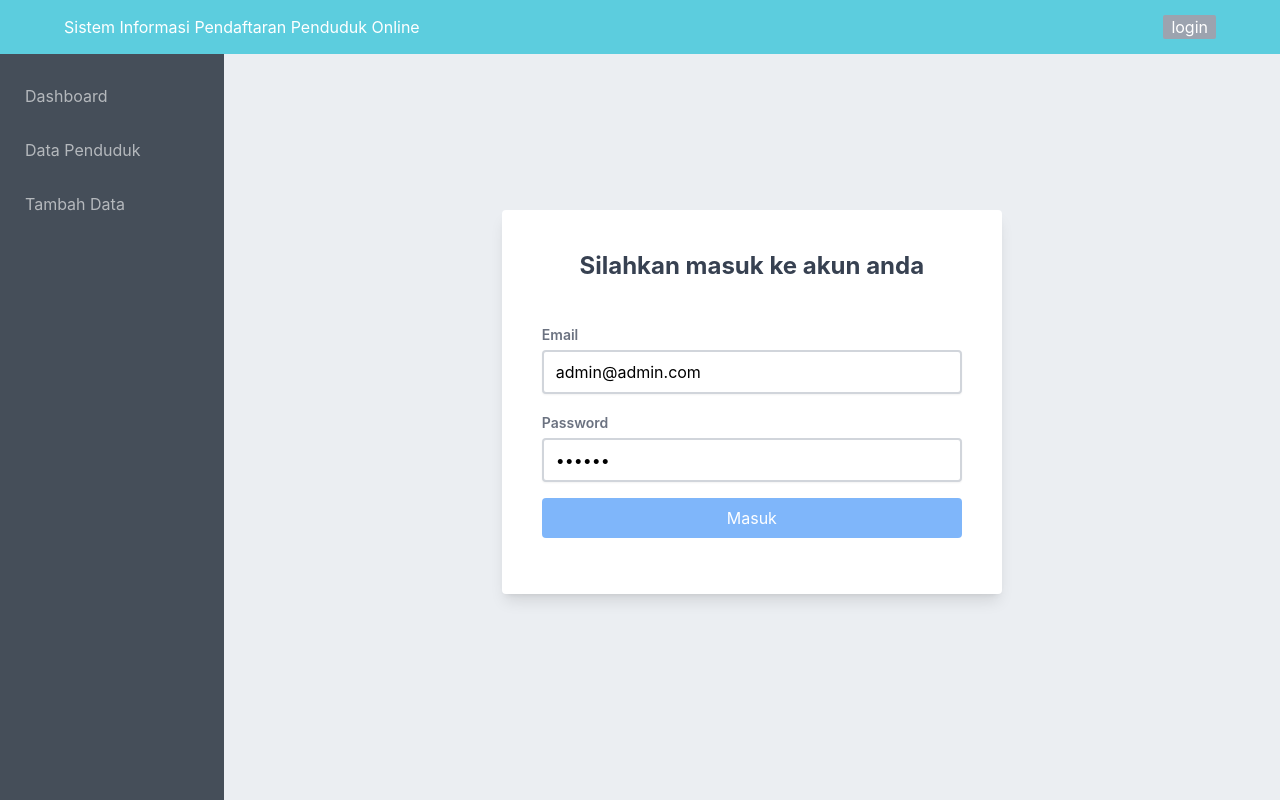
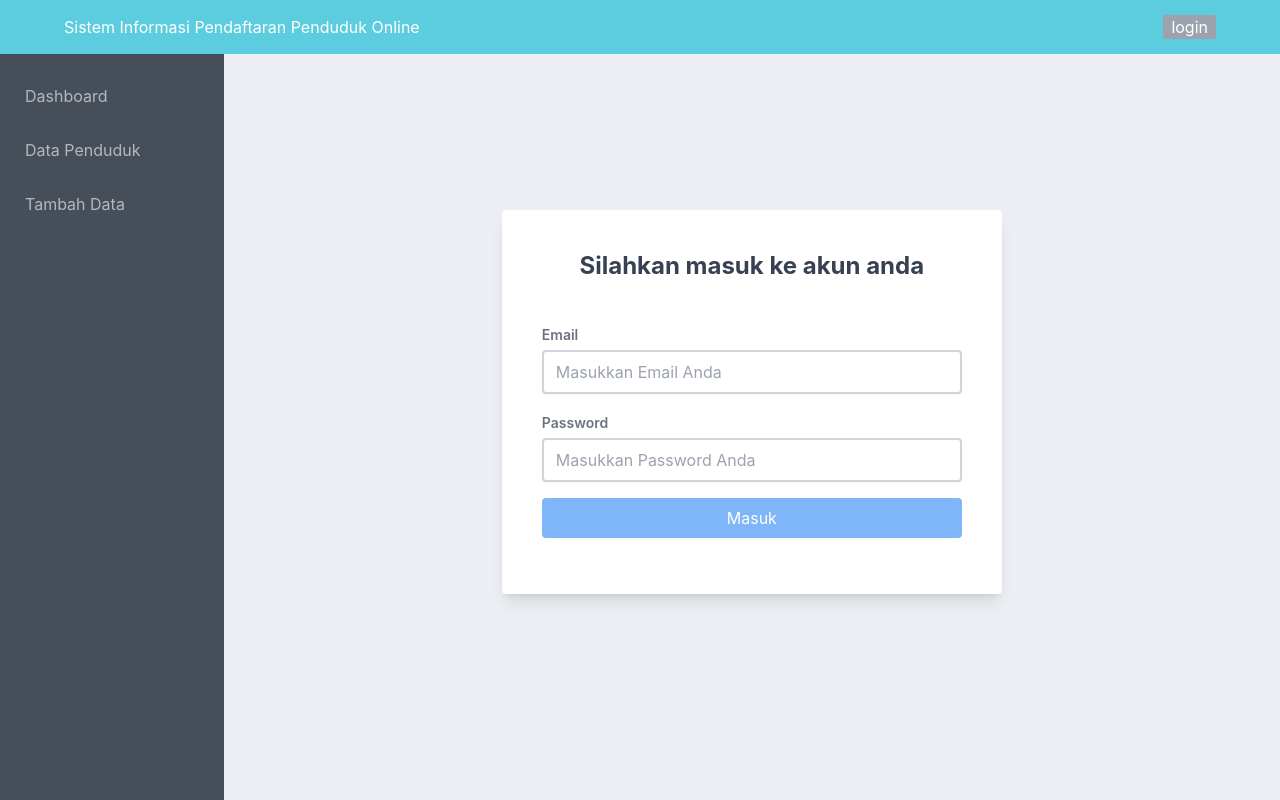
Before and after one commit to alfirman-it-unimal/kp-project, a Next.js app: page /login in a window 1280 px wide. Built offline with nearby package versions, Linux system fonts and the light colour scheme.

Commit message:
feat: hide admin

```diff
--- a/src/pages/login.tsx
+++ b/src/pages/login.tsx
@@ -18,8 +18,8 @@ const Login: NextPage = () => {
   const { isLogin } = useTypedSelector((state) => state.authReducer);
 
   const [input, setInput] = useState<Input>({
-    username: "admin@admin.com",
-    password: "111111",
+    username: "",
+    password: "",
   });
 
   const submit = (e: SyntheticEvent) => {
@@ -40,8 +40,8 @@ const Login: NextPage = () => {
   useEffect(() => {
     return () =>
       setInput({
-        username: "admin@admin.com",
-        password: "111111",
+        username: "",
+        password: "",
       });
   }, []);
 
```
